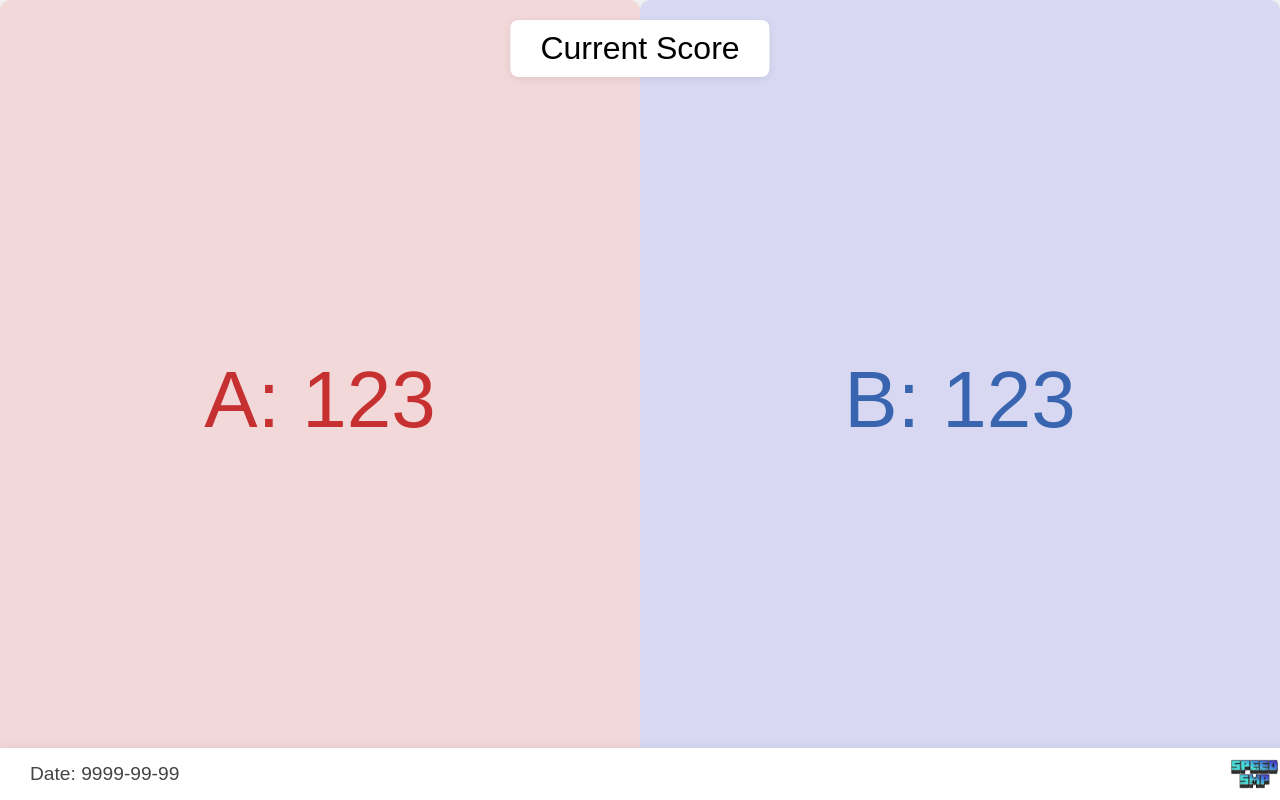
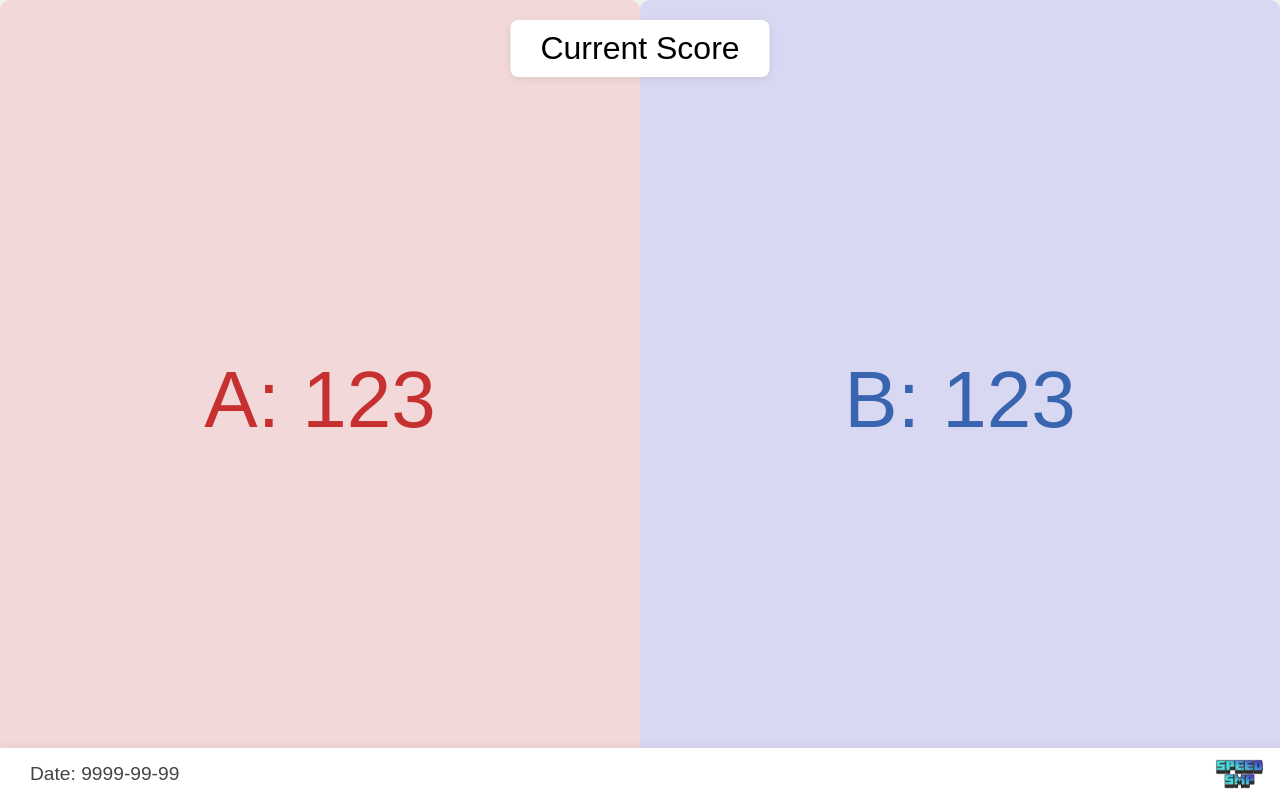
Before and after one commit to speedsmp/s3, a plain HTML site: page index.html in a window 1280 px wide. Drawn offline with Linux system fonts and the light colour scheme; a web font is replaced by a local one.

Commit message:
Update index.html
increase left shift by 15px

```diff
--- a/index.html
+++ b/index.html
@@ -77,7 +77,7 @@
         .bottom-bar .logo {
             height: 32px;
             vertical-align: middle;
-            margin-right: 30px; /*left shift*/
+            margin-right: 45px; /*left shift*/
         }
     </style>
     <link href="https://fonts.cdnfonts.com/css/minecraft-3" rel="stylesheet">
```
